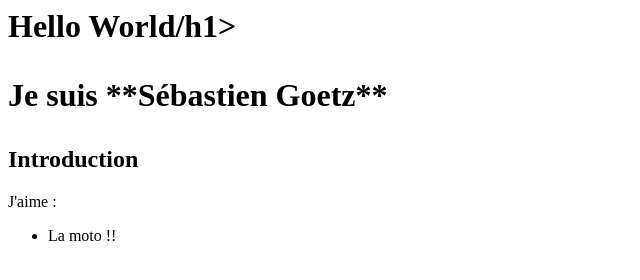
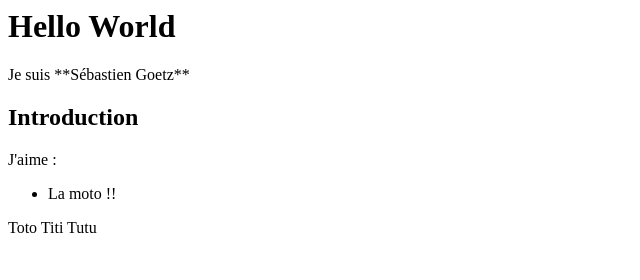
Before and after one commit to DeKaMini/helloworld, a plain HTML site: page Index.html in a window 1280 px wide. Shown: the whole page, without its empty margins (0-640 px from the left). Drawn offline with Linux system fonts and the light colour scheme.

Commit message:
Ajout para

```diff
--- a/Index.html
+++ b/Index.html
@@ -1,4 +1,4 @@
-<h1>Hello World/h1>
+<h1>Hello World</h1>
 <p>Je suis **Sébastien Goetz**</p>
 
 <h2>Introduction</h2>
@@ -6,3 +6,4 @@
 <ul>
  <li>La moto !!</li>
 </ul>
+<p>Toto Titi Tutu</p>
```
